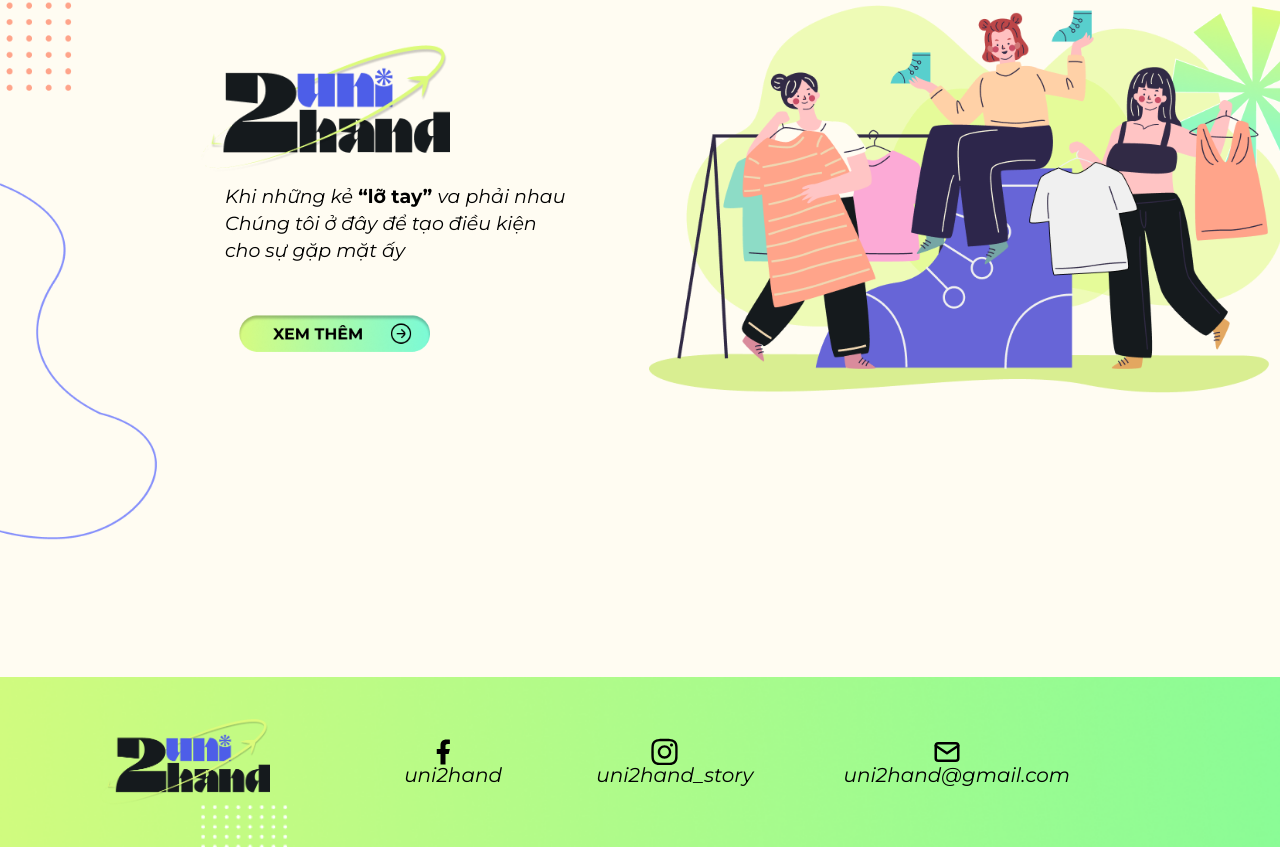
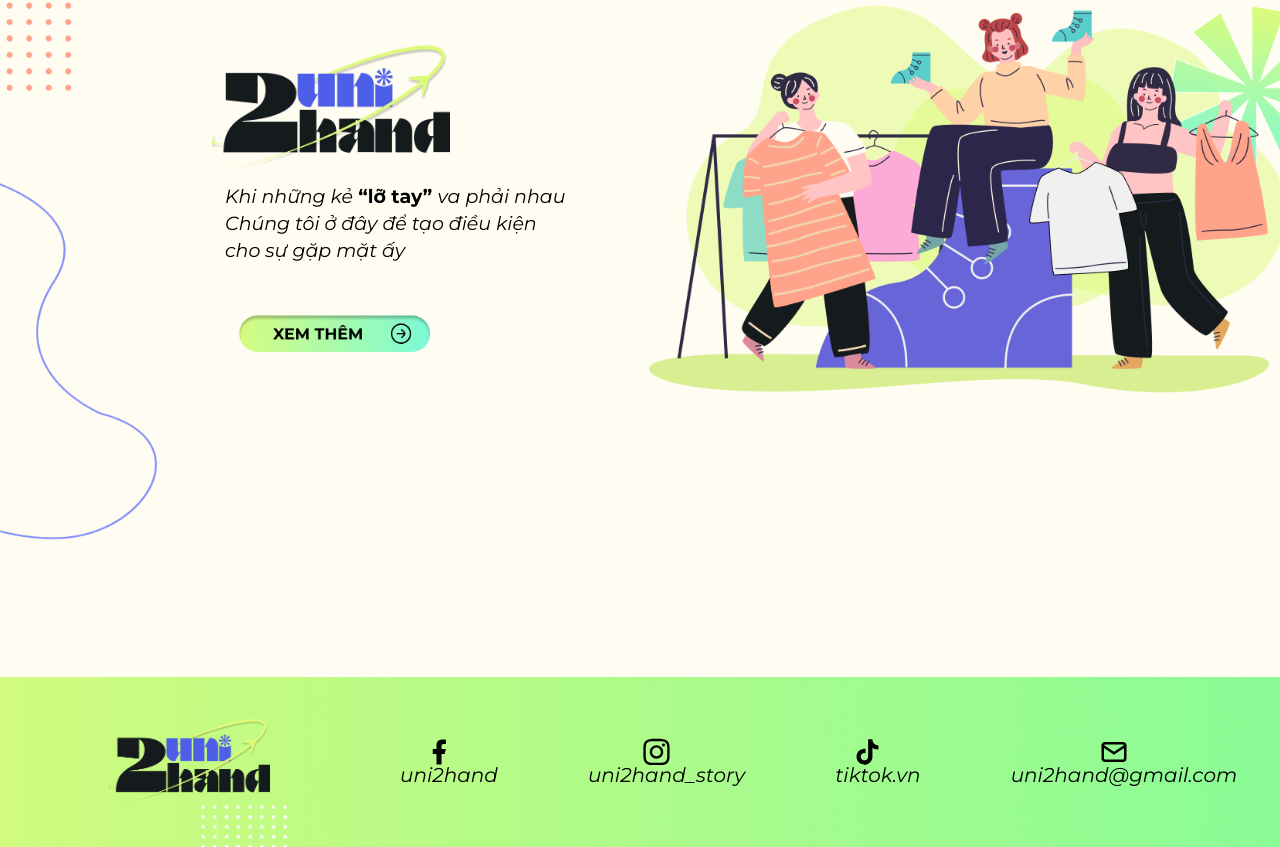
Before and after one commit to thynhacute/reactjs-demo, a React (Create React App) app: page / in a window 1280 px wide. Shown: the part 299-1146 px from the top of the page. Built offline with nearby package versions, Linux system fonts and the light colour scheme; no server answers.

Commit message:
add tiktok-infor

```diff
--- a/src/components/Footer/index.jsx
+++ b/src/components/Footer/index.jsx
@@ -24,16 +24,6 @@ function Footer() {
               uni2hand
             </a>
           </li>
-          {/* <li>
-            <IoLogoTiktok className="item-icon-footer tiktok-icon" />
-            <a
-              href="https://www.tiktok.com/@uni2handforu"
-              target="_blank"
-              rel="noopener noreferrer"
-            >
-              tiktok.vn
-            </a>
-          </li> */}
           <li>
             <FaInstagram className="item-icon-footer tiktok-icon" />
             <a
@@ -42,6 +32,16 @@ function Footer() {
               rel="noopener noreferrer"
             >
               uni2hand_story
+            </a>
+          </li>
+          <li>
+            <IoLogoTiktok className="item-icon-footer tiktok-icon" />
+            <a
+              href="https://www.tiktok.com/@uni2handforu"
+              target="_blank"
+              rel="noopener noreferrer"
+            >
+              tiktok.vn
             </a>
           </li>
           <li>
--- a/src/components/Footer/styles.scss
+++ b/src/components/Footer/styles.scss
@@ -84,7 +84,7 @@
 .footer-li ul {
   list-style: none;
   display: flex;
-  margin: 20px 150px 20px 0px;
+  margin: 20px 20px 20px 0px;
 }
 
 .footer-li ul li {
```
